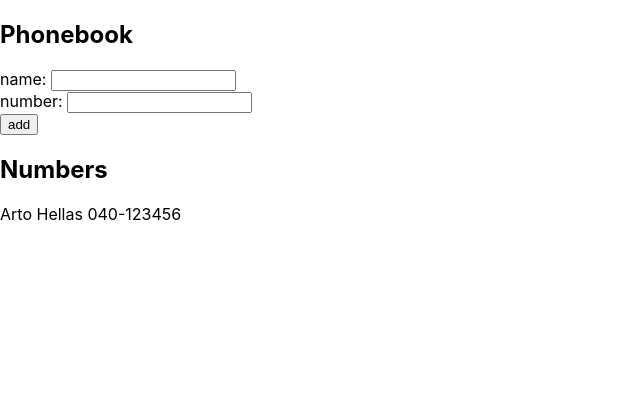
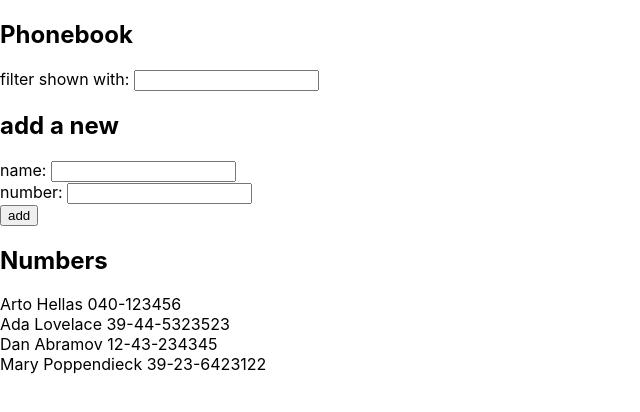
Before and after one commit to leonardopl/full-stack-open-2020, a React (Create React App) app in the folder part2/phonebook/: page / in a window 1280 px wide. Shown: the top 412 px of the page, without its empty margins (0-640 px from the left). Built offline with nearby package versions, Linux system fonts and the light colour scheme; the HTML template or start-up script is replaced by a standard one.

Commit message:
exercise 2.9

```diff
--- a/part2/phonebook/src/App.js
+++ b/part2/phonebook/src/App.js
@@ -2,10 +2,15 @@ import React, { useState } from 'react'
 
 const App = () => {
   const [ persons, setPersons ] = useState([
-    { name: 'Arto Hellas', number: '040-123456' }
+    { name: 'Arto Hellas', number: '040-123456' },
+    { name: 'Ada Lovelace', number: '39-44-5323523' },
+    { name: 'Dan Abramov', number: '12-43-234345' },
+    { name: 'Mary Poppendieck', number: '39-23-6423122' }
   ])
+
   const [ newName, setNewName ] = useState('')
   const [ newNumber, setNewNumber ] = useState('')
+  const [ filterName, setFilter ] = useState('')
 
   const addPerson = (event) => {
     event.preventDefault()
@@ -29,21 +34,33 @@ const App = () => {
     setNewNumber(event.target.value)
   }
 
+  const handleFilterChange = (event) => {
+    setFilter(event.target.value)
+  }
+
+  const personsToDisplay = filterName === ''
+    ? persons
+    : persons.filter(person => person.name.search(new RegExp(filterName, 'i')) !== -1)
+
   return (
     <div>
       <h2>Phonebook</h2>
+      <div>
+        filter shown with: <input
+                              value={filterName}
+                              onChange={handleFilterChange}/>
+      </div>
+      <h2>add a new</h2>
       <form onSubmit={addPerson}>
         <div>
           name: <input
                   value={newName}
-                  onChange={handleNameChange}
-                />
+                  onChange={handleNameChange}/>
         </div>
         <div>
           number: <input
-                  value={newNumber}
-                  onChange={handleNumberChange}
-                />
+                    value={newNumber}
+                    onChange={handleNumberChange}/>
         </div>
         <div>
           <button type="submit">add</button>
@@ -51,9 +68,11 @@ const App = () => {
       </form>
       <h2>Numbers</h2>
         <>
-          {persons.map(person =>
-            <div key={person.name}>{person.name} {person.number}</div>
-          )}
+          {
+            personsToDisplay.map(person =>
+              <div key={person.name}>{person.name} {person.number}</div>
+            )
+          }
         </>
     </div>
   )
```
